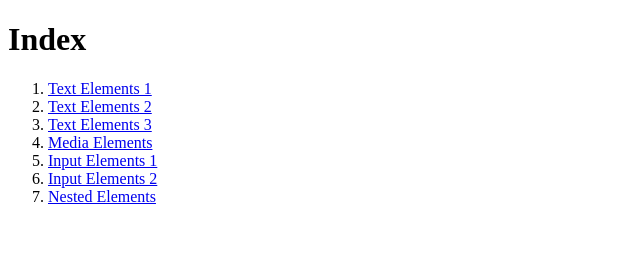
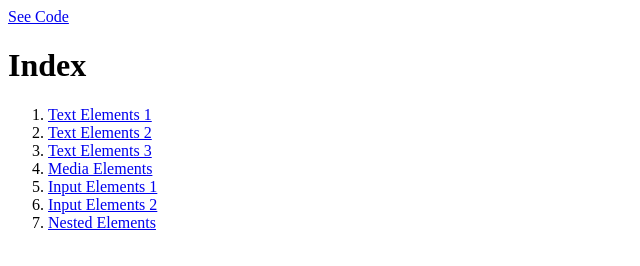
Before and after one commit to cgtfarmer/demo-html, a plain HTML site: page src/index.html in a window 1280 px wide. Shown: the whole page, without its empty margins (0-640 px from the left). Drawn offline with Linux system fonts and the light colour scheme.

Commit message:
Add GitHub link to index page

```diff
--- a/src/index.html
+++ b/src/index.html
@@ -7,6 +7,8 @@
   </head>
 
   <body>
+    <a href="https://github.com/cgtfarmer/demo-html">See Code</a>
+
 		<h1>Index</h1>
 
     <nav>
```
